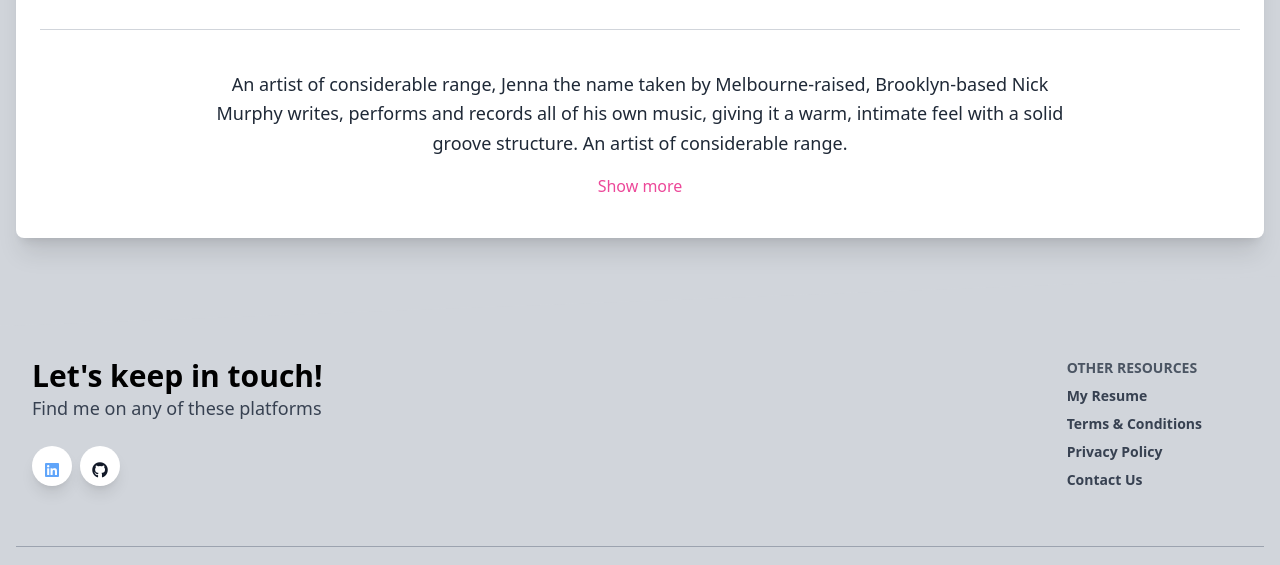
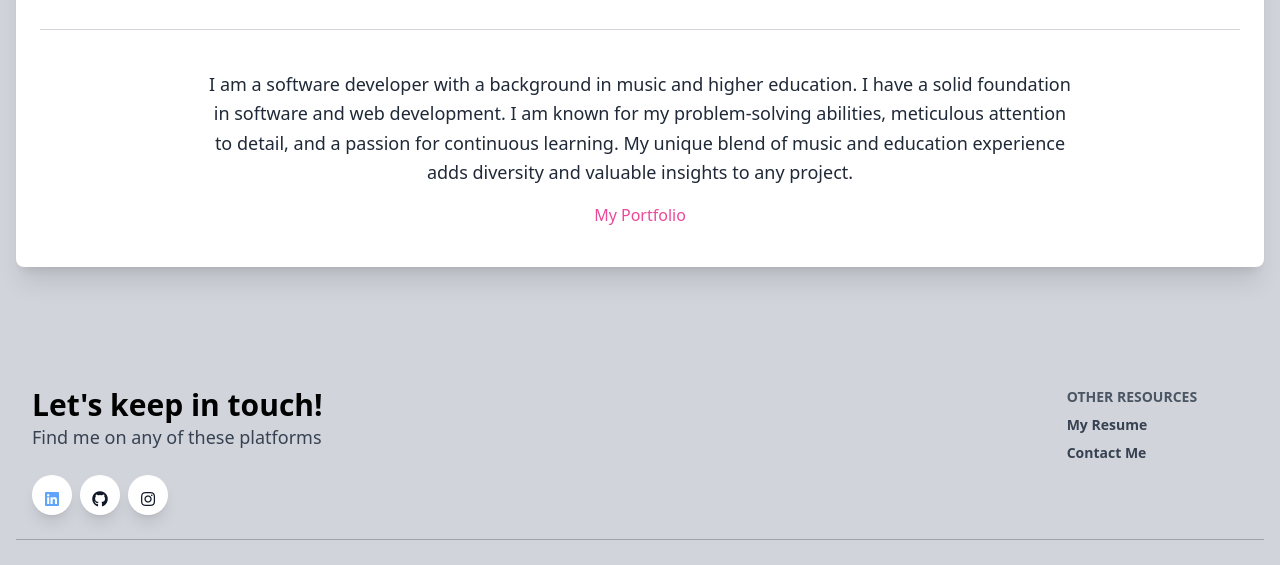
Before and after one commit to TMNTony/portfolio, a Vue app in the folder vue/: page / in a window 1280 px wide. Shown: the part 751-1316 px from the top of the page. Built offline with nearby package versions, Linux system fonts and the light colour scheme.

Commit message:
add links to social medias

```diff
--- a/vue/src/components/Footer.vue
+++ b/vue/src/components/Footer.vue
@@ -27,18 +27,34 @@
             Find me on any of these platforms
           </h5>
           <div class="mt-6">
+  <a href="https://linkedin.com/in/anthonypcarlson">
     <button
-              class="bg-white text-blue-400 shadow-lg font-normal h-10 w-10 items-center justify-center align-center rounded-full outline-none focus:outline-none mr-2 p-3"
+      class="bg-white text-blue-400 shadow-lg font-normal h-10 w-10 rounded-full outline-none focus:outline-none mr-2 p-3"
       type="button"
     >
-              <i class="flex fab fa-linkedin"></i></button
-            ><button
-              class="bg-white text-gray-900 shadow-lg font-normal h-10 w-10 items-center justify-center align-center rounded-full outline-none focus:outline-none mr-2 p-3"
+      <i class="flex fab fa-linkedin"></i>
+    </button>
+  </a>
+
+  <a href="https://github.com/TMNTony">
+    <button
+      class="bg-white text-gray-900 shadow-lg font-normal h-10 w-10 rounded-full outline-none focus:outline-none mr-2 p-3"
       type="button"
     >
       <i class="flex fab fa-github"></i>
     </button>
+  </a>
+
+  <a href="https://www.instagram.com/tmntony26/">
+    <button
+      class="bg-white text-gray-900 shadow-lg font-normal h-10 w-10 rounded-full outline-none focus:outline-none mr-2 p-3"
+      type="button"
+    >
+      <i class="flex fab fa-instagram"></i>
+    </button>
+  </a>
 </div>
+
         </div>
         <div class="w-full lg:w-6/12 px-4">
           <div class="flex justify-end flex-wrap items-top mb-6">
@@ -52,29 +68,15 @@
                 <li>
                   <a
                     class="text-gray-700 hover:text-gray-900 font-semibold block pb-2 text-sm"
-                    href="https://github.com/creativetimofficial/argon-design-system/blob/master/LICENSE.md"
+                    href="../assets/Anthony Carlson - Resume.pdf" download="../assets/Anthony Carlson - Resume.pdf"
                     >My Resume</a
                   >
                 </li>
                 <li>
                   <a
                     class="text-gray-700 hover:text-gray-900 font-semibold block pb-2 text-sm"
-                    href="https://creative-tim.com/terms"
-                    >Terms &amp; Conditions</a
-                  >
-                </li>
-                <li>
-                  <a
-                    class="text-gray-700 hover:text-gray-900 font-semibold block pb-2 text-sm"
-                    href="https://creative-tim.com/privacy"
-                    >Privacy Policy</a
-                  >
-                </li>
-                <li>
-                  <a
-                    class="text-gray-700 hover:text-gray-900 font-semibold block pb-2 text-sm"
-                    href="https://creative-tim.com/contact-us"
-                    >Contact Us</a
+                    href="mailto:youremail@example.com"
+                    >Contact Me</a
                   >
                 </li>
               </ul>
--- a/vue/src/components/Navbar.vue
+++ b/vue/src/components/Navbar.vue
@@ -23,11 +23,21 @@
           <li class="flex items-center">
             <a
               class="lg:text-white lg:hover:text-gray-300 text-gray-800 px-3 py-4 lg:py-2 flex items-center text-xs uppercase font-bold"
-              href="#pablo"
+              href="https://github.com/TMNTony"
               ><i
                 class="lg:text-gray-300 text-gray-500 fab fa-github text-lg leading-lg"
               ></i
               ><span class="lg:hidden inline-block ml-2">Star</span></a
+            >
+          </li>
+          <li class="flex items-center">
+            <a
+              class="lg:text-white lg:hover:text-gray-300 text-gray-800 px-3 py-4 lg:py-2 flex items-center text-xs uppercase font-bold"
+              href="https://www.instagram.com/tmntony26/"
+              ><i
+                class="lg:text-gray-300 text-gray-500 fab fa-instagram text-lg leading-lg"
+              ></i
+              ><span class="lg:hidden inline-block ml-2">Share</span></a
             >
           </li>
         </ul>
--- a/vue/src/views/Profile.vue
+++ b/vue/src/views/Profile.vue
@@ -87,14 +87,16 @@
                 <div class="flex flex-wrap justify-center">
                   <div class="w-full lg:w-9/12 px-4">
                     <p class="mb-4 text-lg leading-relaxed text-gray-800">
-                      An artist of considerable range, Jenna the name taken by
-                      Melbourne-raised, Brooklyn-based Nick Murphy writes,
-                      performs and records all of his own music, giving it a
-                      warm, intimate feel with a solid groove structure. An
-                      artist of considerable range.
+                      I am a software developer with a background in music and
+                      higher education. I have a solid foundation in software
+                      and web development. I am known for my problem-solving
+                      abilities, meticulous attention to detail, and a passion
+                      for continuous learning. My unique blend of music and
+                      education experience adds diversity and valuable insights
+                      to any project.
                     </p>
                     <a href="#pablo" class="font-normal text-pink-500"
-                      >Show more</a
+                      >My Portfolio</a
                     >
                   </div>
                 </div>
```
Also changed, not shown: 2 other files (tests, documents, lock files or other folders). Lines whose indentation alone changed are shown as unchanged.
